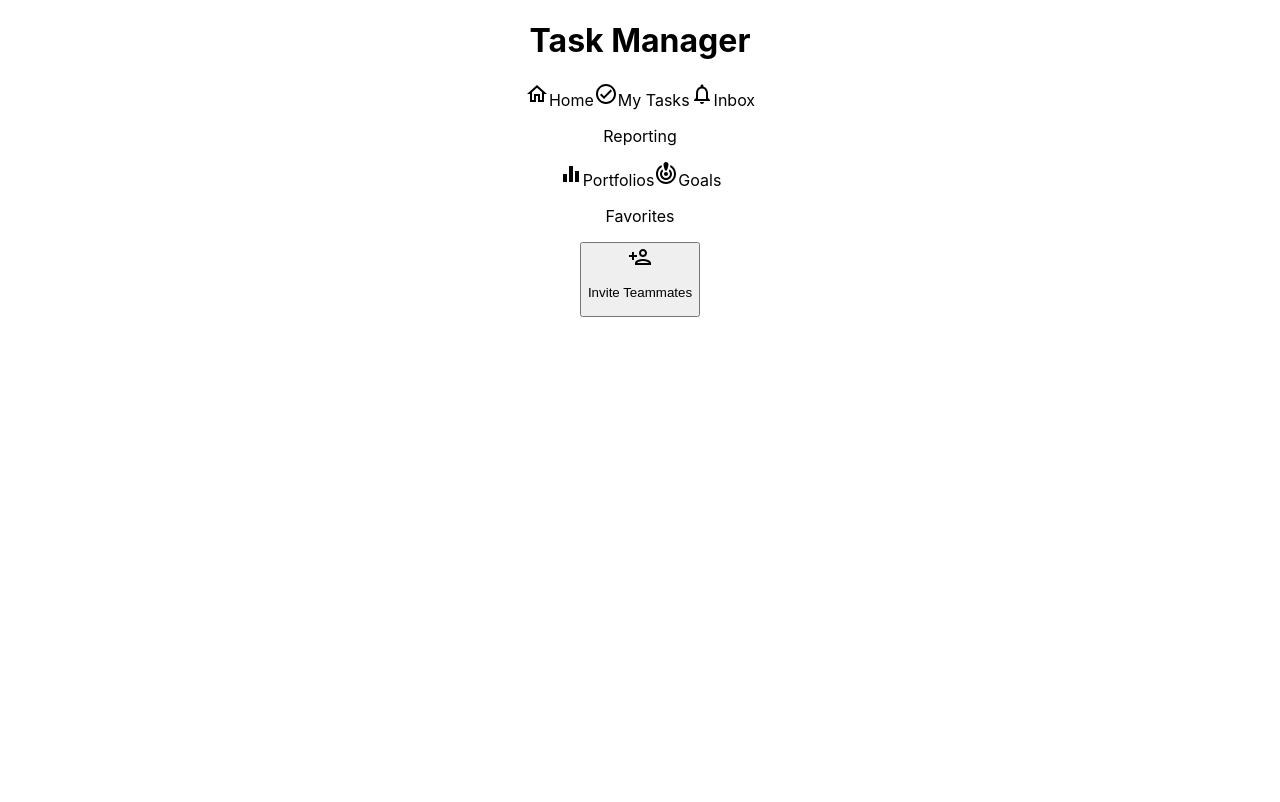
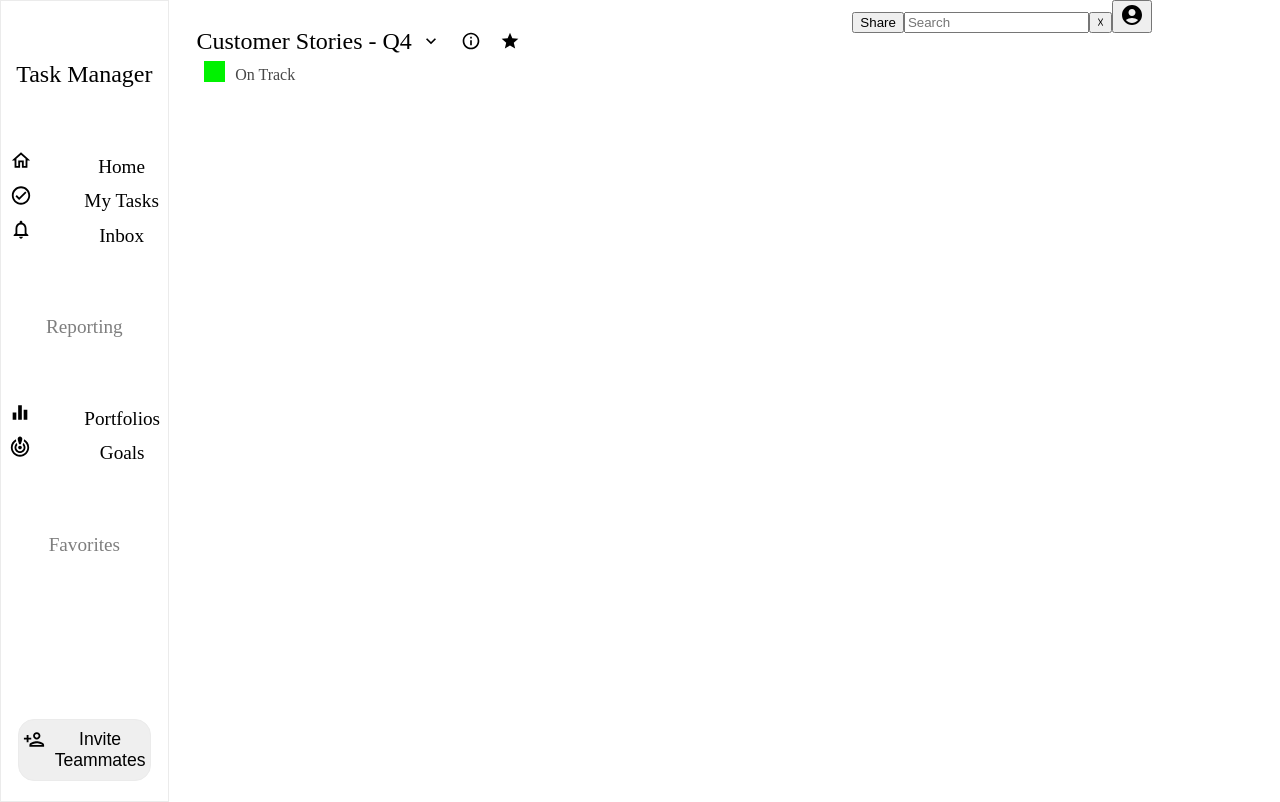
Before and after one commit to JamariaSims/Task-Manager, a React (Create React App) app: page / in a window 1280 px wide. Built offline with nearby package versions, Linux system fonts and the light colour scheme.

Commit message:
Creating Top Header

```diff
--- a/package.json
+++ b/package.json
@@ -3,6 +3,9 @@
   "version": "0.1.0",
   "private": true,
   "dependencies": {
+    "@emotion/react": "^11.9.0",
+    "@emotion/styled": "^11.8.1",
+    "@mui/icons-material": "^5.8.3",
     "@testing-library/jest-dom": "^5.16.4",
     "@testing-library/react": "^13.3.0",
     "@testing-library/user-event": "^13.5.0",
--- a/src/App.css
+++ b/src/App.css
@@ -1,38 +1,256 @@
+/* http://meyerweb.com/eric/tools/css/reset/
+v2.0 | 20110126
+License: none (public domain)
+*/
+html,
+body,
+div,
+span,
+applet,
+object,
+iframe,
+h1,
+h2,
+h3,
+h4,
+h5,
+h6,
+p,
+blockquote,
+pre,
+a,
+abbr,
+acronym,
+address,
+big,
+cite,
+code,
+del,
+dfn,
+em,
+img,
+ins,
+kbd,
+q,
+s,
+samp,
+small,
+strike,
+strong,
+sub,
+sup,
+tt,
+var,
+b,
+u,
+i,
+center,
+dl,
+dt,
+dd,
+ol,
+ul,
+li,
+fieldset,
+form,
+label,
+legend,
+table,
+caption,
+tbody,
+tfoot,
+thead,
+tr,
+th,
+td,
+article,
+aside,
+canvas,
+details,
+embed,
+figure,
+figcaption,
+footer,
+header,
+hgroup,
+menu,
+nav,
+output,
+ruby,
+section,
+summary,
+time,
+mark,
+audio,
+video {
+    margin: 0;
+    padding: 0;
+    border: 0;
+    font-size: 100%;
+    font: inherit;
+    vertical-align: baseline;
+}
+/* HTML5 display-role reset for older browsers */
+article,
+aside,
+details,
+figcaption,
+figure,
+footer,
+header,
+hgroup,
+menu,
+nav,
+section {
+    display: block;
+}
+body {
+    line-height: 1;
+}
+ol,
+ul {
+    list-style: none;
+}
+blockquote,
+q {
+    quotes: none;
+}
+blockquote:before,
+blockquote:after,
+q:before,
+q:after {
+    content: "";
+    content: none;
+}
+table {
+    border-collapse: collapse;
+    border-spacing: 0;
+}
+/*
+*   CSS RESET ABOVE
+*/
+:root {
+    --FontSize1: 1.5rem;
+}
 .App {
-  text-align: center;
+    width: 100vw;
+    text-align: center;
+    font-size: 1.2rem;
+    line-height: 1.7rem;
+    display: flex;
 }
 
-.App-logo {
-  height: 40vmin;
-  pointer-events: none;
+.Side_View {
+    display: flex;
+    flex-direction: column;
+    width: 15%;
+    font-size: 1.2rem;
+    justify-content: space-evenly;
+    height: 100vh;
+    border: rgb(235, 235, 235) 1px solid;
 }
-
-@media (prefers-reduced-motion: no-preference) {
-  .App-logo {
-    animation: App-logo-spin infinite 20s linear;
-  }
+#Heading_Name {
+    font-size: var(--FontSize1);
 }
-
-.App-header {
-  background-color: #282c34;
-  min-height: 100vh;
-  display: flex;
-  flex-direction: column;
-  align-items: center;
-  justify-content: center;
-  font-size: calc(10px + 2vmin);
-  color: white;
+.Side_View_Nav {
+    display: grid;
+    grid-template-columns: 1fr 1fr;
+    margin: 0% auto;
 }
-
-.App-link {
-  color: #61dafb;
+.Side_View_Nav a {
+    margin-block: 5%;
 }
-
-@keyframes App-logo-spin {
-  from {
-    transform: rotate(0deg);
-  }
-  to {
-    transform: rotate(360deg);
-  }
+.Reporting_Container {
+    display: grid;
+    grid-template-columns: 1fr 1fr;
+    margin: 0% auto;
 }
+.Reporting_Container p {
+    margin-block: 3%;
+}
+.Reporting_Container a {
+    margin-block: 5%;
+}
+#Button-Invite {
+    display: flex;
+    justify-content: center;
+    position: relative;
+    bottom: -5%;
+    padding-block: 5%;
+    width: 80%;
+    margin: 0% auto;
+    border-radius: 1rem;
+    border: rgb(235, 235, 235) 1px solid;
+}
+#Button-Invite p {
+    text-align: center;
+    padding-top: 1%;
+    font-size: 1.1rem;
+}
+[id*="Title-"] {
+    color: rgb(126, 126, 126);
+}
+#SVG {
+    position: relative;
+    box-sizing: border-box;
+    width: 22px;
+    height: 23px;
+    margin-right: 8%;
+}
+.Main_View {
+    width: 100%;
+}
+.Main_Header {
+    display: grid;
+    grid-template-columns: 1fr 1fr;
+    width: 100%;
+}
+.Header_Left {
+    width: 100%;
+}
+.Header_Right {
+    width: 100%;
+}
+.Task_Heading {
+    display: flex;
+    flex-direction: column;
+    margin-block: 5%;
+    margin-inline: 5%;
+    width: 60%;
+}
+.Task_Heading h2 {
+    font-size: var(--FontSize1);
+}
+.Task_Heading button {
+    width: 30px;
+    height: 30px;
+    margin: 0% auto;
+    padding: 0%;
+    background: none;
+    border: none;
+}
+.Task_Heading-Top {
+    display: flex;
+    justify-content: space-between;
+}
+#Heading_Button-Icons {
+    position: relative;
+    box-sizing: border-box;
+    width: 20px;
+}
+.Task_Heading-Bottom {
+    display: flex;
+    justify-content: center;
+    width: 30%;
+    padding: 1%;
+}
+#Task_Status {
+    font-size: 1rem;
+    color: rgb(71, 71, 71);
+    padding-left: 10%;
+}
+[id*="Box-"] {
+    width: 1.3rem;
+    height: 1.3rem;
+    background-color: rgb(0, 242, 0);
+}
--- a/src/App.js
+++ b/src/App.js
@@ -5,6 +5,11 @@ import NotificationsNoneOutlinedIcon from "@mui/icons-material/NotificationsNone
 import EqualizerOutlinedIcon from "@mui/icons-material/EqualizerOutlined";
 import CrisisAlertOutlinedIcon from "@mui/icons-material/CrisisAlertOutlined";
 import PersonAddOutlinedIcon from "@mui/icons-material/PersonAddOutlined";
+import KeyboardArrowDownOutlinedIcon from "@mui/icons-material/KeyboardArrowDownOutlined";
+import InfoOutlinedIcon from "@mui/icons-material/InfoOutlined";
+import StarPurple500OutlinedIcon from "@mui/icons-material/StarPurple500Outlined";
+import AccountCircleIcon from "@mui/icons-material/AccountCircle";
+import AddBoxIcon from "@mui/icons-material/AddBox";
 function App() {
     return (
         <div className="App">
@@ -35,7 +40,40 @@ function App() {
                     <p>Invite Teammates</p>
                 </button>
             </div>
-            <div className="Main_View"></div>
+            <div className="Main_View">
+                <div className="Main_Header">
+                    <div className="Header_Left">
+                        <div className="Task_Heading">
+                            <div className="Task_Heading-Top">
+                                <h2>Customer Stories - Q4</h2>
+                                <button>
+                                    <KeyboardArrowDownOutlinedIcon id="Heading_Button-Icons" />
+                                </button>
+                                <button>
+                                    <InfoOutlinedIcon id="Heading_Button-Icons" />
+                                </button>
+                                <button>
+                                    <StarPurple500OutlinedIcon id="Heading_Button-Icons" />
+                                </button>
+                            </div>
+                            <div className="Task_Heading-Bottom">
+                                <p id="Box-Green"></p>
+                                <p id="Task_Status">On Track</p>
+                            </div>
+                        </div>
+                    </div>
+                    <div className="Header_Right">
+                        <button>Share</button>
+                        <input type={"text"} placeholder="Search" />
+                        <button>
+                            <p>&#x2613;</p>
+                        </button>
+                        <button>
+                            <AccountCircleIcon />
+                        </button>
+                    </div>
+                </div>
+            </div>
         </div>
     );
 }
```
Also changed, not shown: src/Components/Calender.jsx (added, +16 -0 lines), src/Components/Days.jsx (added, +12 -0 lines), src/Components/Months.jsx (added, +7 -0 lines), src/Components/SavedCode.jsx (added, +70 -0 lines), src/Data/Calender_Data.jsx (added, +47 -0 lines), src/Data/Dummy_Data.jsx (added, +27 -0 lines), 1 other file (tests, documents, lock files or other folders).
